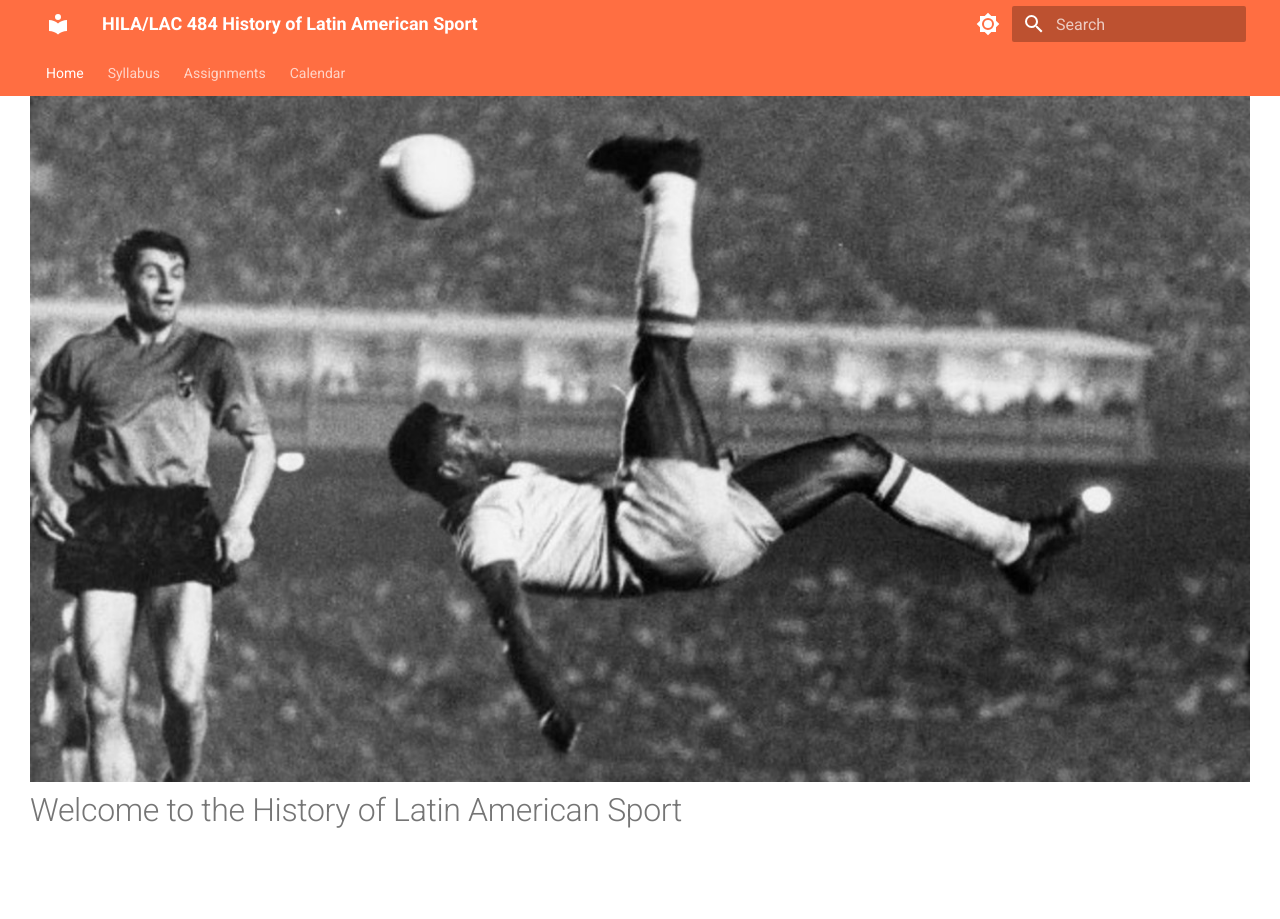
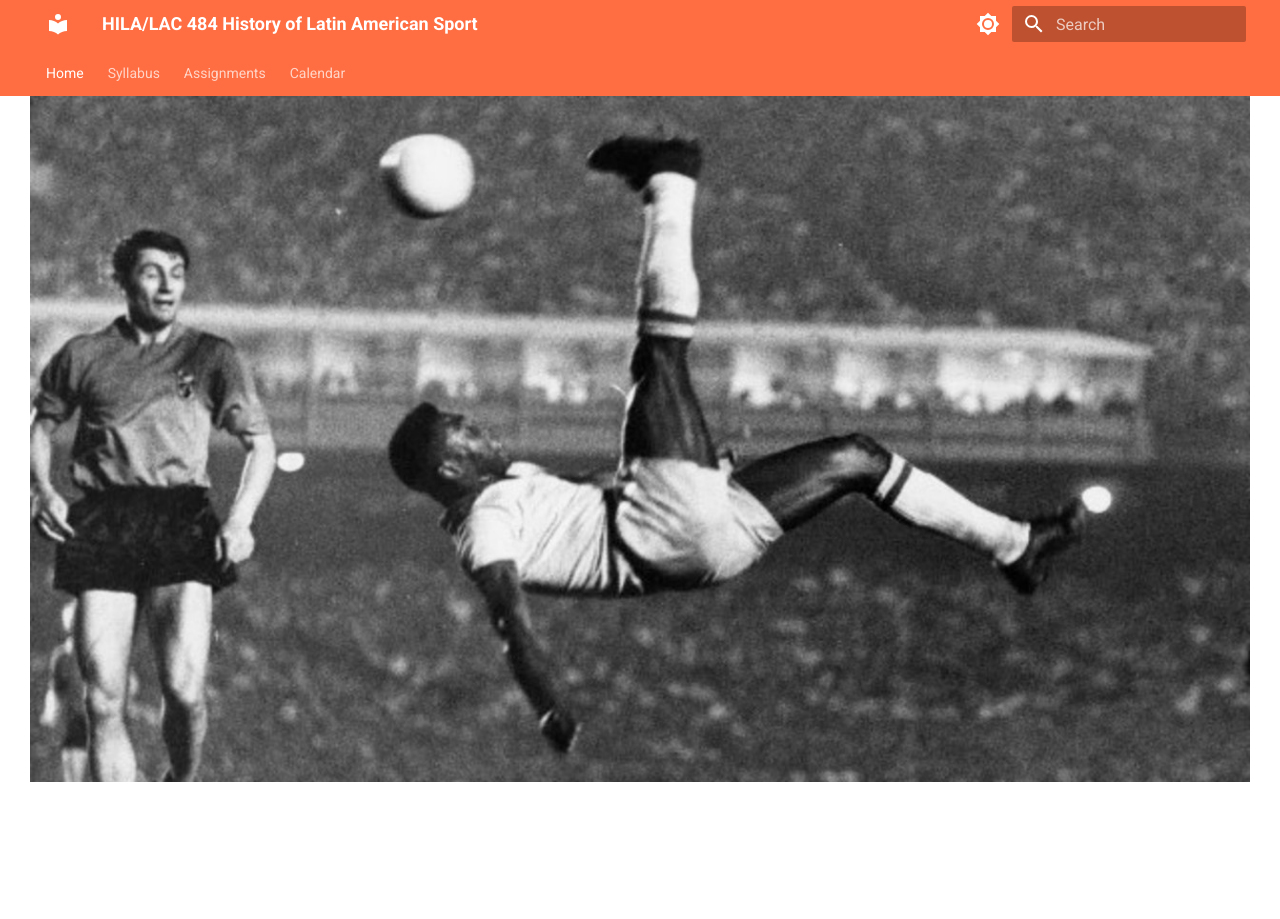
Before and after one commit to chadblack/2023SPORT, an MkDocs documentation site: the page built from docs/index.md, in a window 1280 px wide. Built offline with MkDocs 1.6.1 and Material for MkDocs 9.7.7, drawn with Linux system fonts in a browser that asks for light colours.

Commit message:
messing with hero image

```diff
--- a/docs/overrides/home.html
+++ b/docs/overrides/home.html
@@ -69,15 +69,10 @@
           <img
             src="img/pele-bicicleta.jpg"
             alt=""
-            width="1659"
+            width=100%
             height="1200"
             draggable="false"
           >
-        </div>
-
-        <!-- Hero content -->
-        <div class="mdx-hero__content">
-          <h1>Welcome to the History of Latin American Sport</h1>
         </div>
       </div>
     </div>
```
